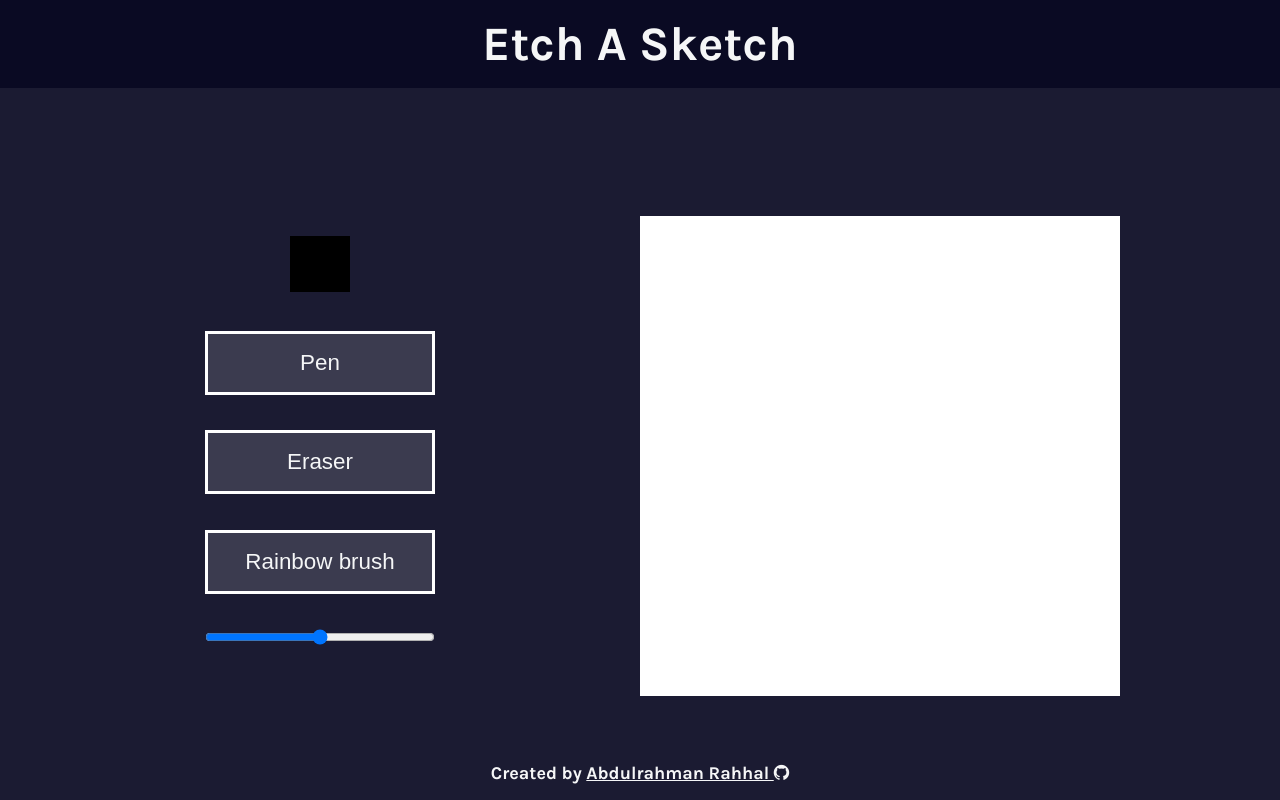
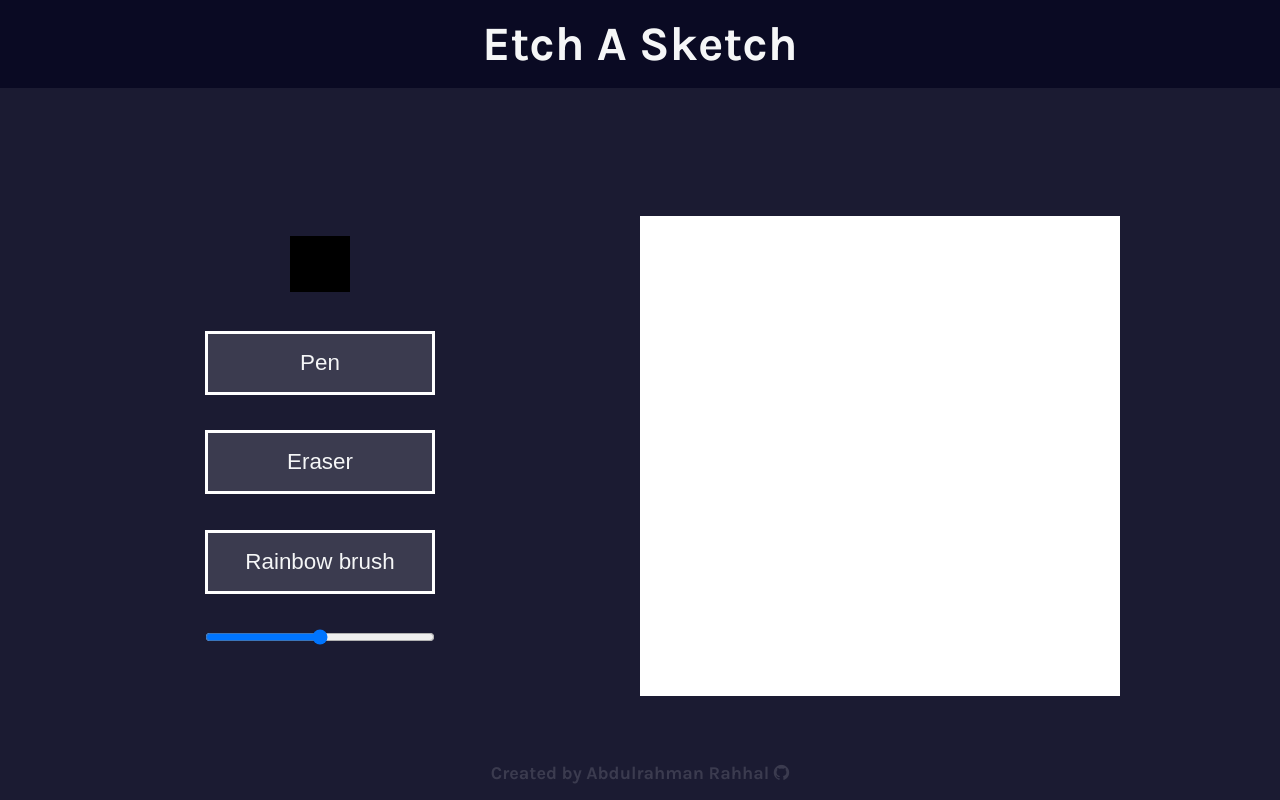
Before and after one commit to arrahhal/Etch-A-Sketch, a plain HTML site: page index.html in a window 1280 px wide. Drawn offline with Linux system fonts and the light colour scheme.

Commit message:
Edit footer link styles

```diff
--- a/index.html
+++ b/index.html
@@ -24,7 +24,7 @@
         </div>
     </main>
     <footer class="footer">
-        <h4>Created by <a href="https://github.com/rahhaly">Abdulrahman Rahhal <i class="fa fa-github" aria-hidden="true"></i></a></h4>
+        <h4>Created by <a href="https://github.com/rahhaly" target="_blank">Abdulrahman Rahhal <i class="fa fa-github" aria-hidden="true"></i></a></h4>
     </footer>
 </body>
 </html>
--- a/styles.css
+++ b/styles.css
@@ -11,11 +11,11 @@
     margin: 0;
     padding: 0;
     box-sizing: border-box;
-    color: var(--white);
 }
 body{
     font-size: 18px;
     background-color: var(--bg);
+    color: var(--white);
     font-family: 'Karla', sans-serif;
 }
 .header{
@@ -70,6 +70,7 @@ body{
     padding: 1rem;
     border: 3px solid white;
     background-color: var(--gray);
+    color: var(--white);
 }
 .btn:hover{
     background-color: var(--white);
@@ -91,4 +92,15 @@ input[type="range"]{
     bottom: 1rem;
     display: flex;
     justify-content: center;
+    color: var(--gray);
 }
+a{
+    text-decoration: none;
+    color: var(--gray);
+}
+a:visited{
+    color: var(--gray);
+}
+a:hover{
+    color: white;
+}
```
